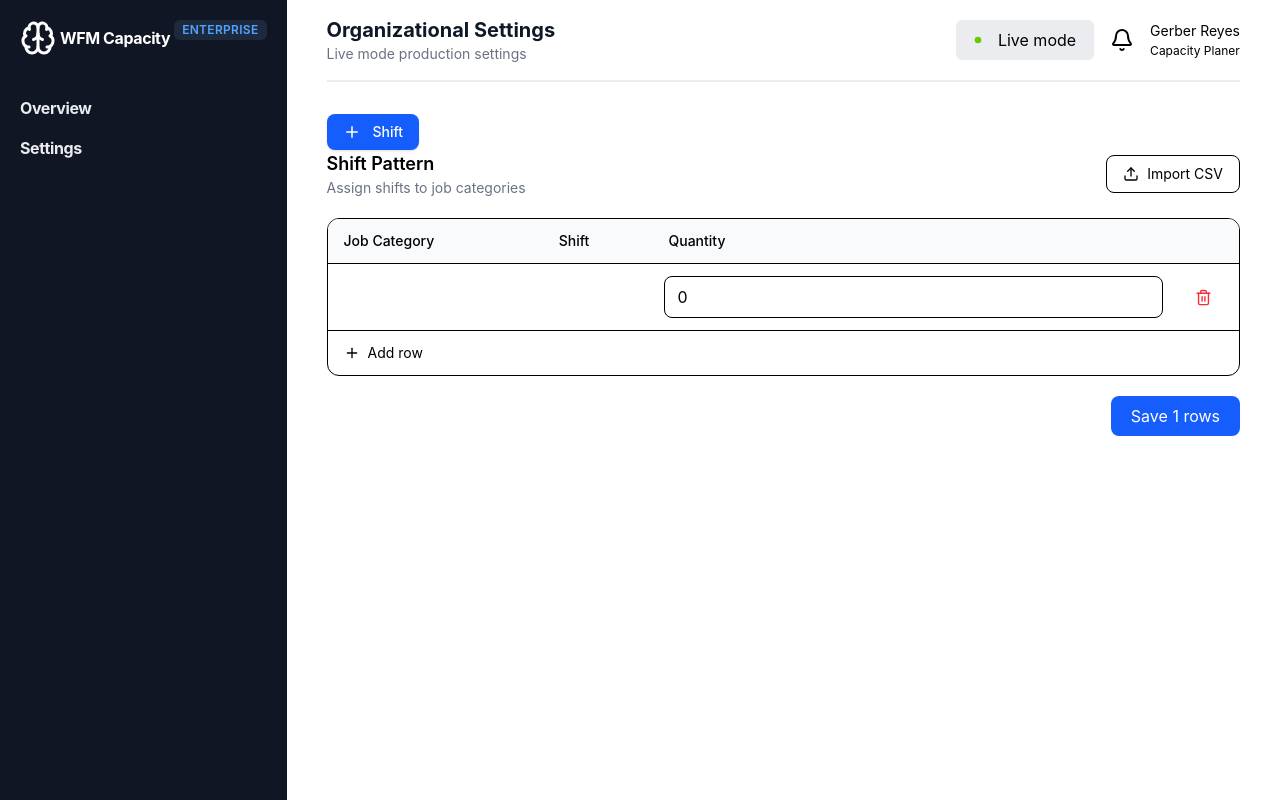
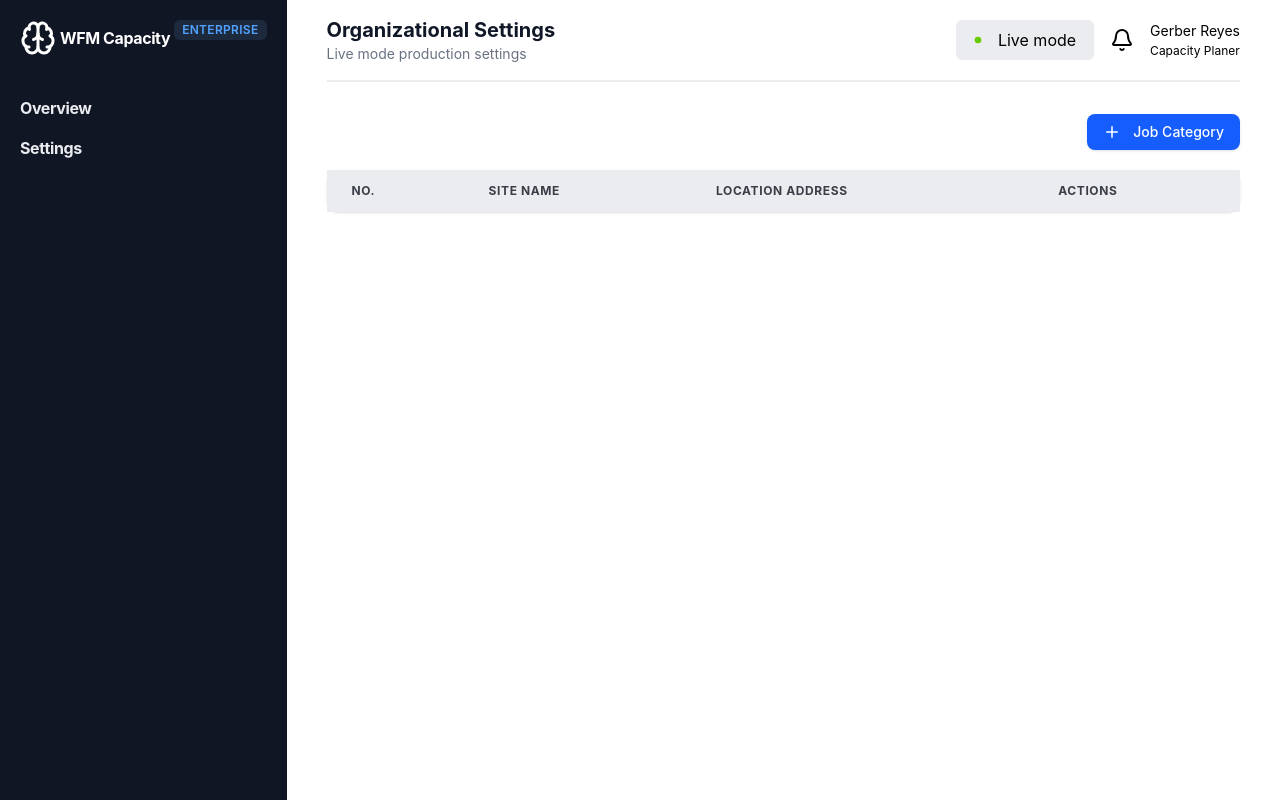
Before and after one commit to gerberequena/WFMUI, a React (Vite) app: page /settings/job-category in a window 1280 px wide. Built offline with nearby package versions, Linux system fonts and the light colour scheme.

Commit message:
Add desing for forms and modal

```diff
--- a/src/features/country/CountryForm.jsx
+++ b/src/features/country/CountryForm.jsx
@@ -44,7 +44,7 @@ export default function CountryForm() {
 				onChange={(e) => setCountrySKU(e.target.value)}
 			/>
 
-			<button className="highlighted-btn self-center" disabled={isCreating}>
+			<button className="highlighted-btn  w-full" disabled={isCreating}>
 				Create
 			</button>
 		</form>
--- a/src/features/job_category/JobCategory.jsx
+++ b/src/features/job_category/JobCategory.jsx
@@ -2,34 +2,36 @@ import React, { useState } from "react";
 import JobCategoryForm from "./JobCategoryForm";
 import { Plus } from "lucide-react";
 import Modal from "../../ui/Modal";
-import ShiftPatternForm from "./ShiftPatternForm";
+import JobCategoryTable from "./jobCategoryTable";
 
 export default function JobCategory() {
 	const [showForm, setShowForm] = useState(false);
 
 	function handleShowForm() {
-		setShowForm((prev) => setShowForm(!prev));
+		setShowForm(true);
+	}
+
+	function handleCloseForm() {
+		setShowForm(false);
 	}
 	return (
-		<div>
+		<div className="flex flex-col gap-5">
 			{/* Create a table to visualze and creates  */}
+			<div className="flex justify-end">
 				<button
 					onClick={handleShowForm}
 					className="px-4 py-2 text-sm font-medium text-white bg-blue-600 rounded-lg shadow-sm hover:bg-blue-700 focus:outline-none focus:ring-2 focus:ring-blue-500 focus:ring-offset-2 transition-all active:scale-[0.98]  flex gap-3 items-center"
 				>
 					<Plus size={18} />
-				<span>Shift</span>
+					<span>Job Category </span>
 				</button>
+			</div>
 
-			<Modal
-				open={showForm}
-				onClose={handleShowForm}
-				title="Create A New Job Category"
-			>
+			<Modal open={showForm} onClose={handleCloseForm} title="Create Job Category">
 				<JobCategoryForm />
 			</Modal>
 
-			<ShiftPatternForm />
+			<JobCategoryTable />
 		</div>
 	);
 }
--- a/src/features/job_category/JobCategoryForm.jsx
+++ b/src/features/job_category/JobCategoryForm.jsx
@@ -67,7 +67,7 @@ export default function JobCategoryForm() {
 				type="number"
 			/>
 
-			<button>ADD JOB</button>
+			<button className="highlighted-btn  w-full ">Create</button>
 		</form>
 	);
 }
--- a/src/features/job_category/JobCategoryTable.jsx
+++ b/src/features/job_category/JobCategoryTable.jsx
@@ -1,9 +1,19 @@
 import React from "react";
 
-export default function jobCategoryTable() {
-	return <div>
-        {/* showe all the job category tables ifno */}
+export default function JobCategoryTable() {
+	return (
+		<table className="custom-table">
+			{/* showe all the job category tables ifno */}
+			<thead>
+				<tr>
+					<th>No.</th>
+					<th>Site Name</th>
+					<th>Location Address</th>
+					<th>Actions</th>
+				</tr>
+			</thead>
 
-        {/* Provide action items to review the shift patterns and add all to the job category */}
-    </div>;
+			{/* Provide action items to review the shift patterns and add all to the job category */}
+		</table>
+	);
 }
--- a/src/features/job_category/ShiftPatternForm.jsx
+++ b/src/features/job_category/ShiftPatternForm.jsx
@@ -1,153 +1,5 @@
-import { Plus, Trash2, Upload } from "lucide-react";
-import React, { useState } from "react";
+import React from "react";
 
 export default function ShiftPatternForm() {
-	const emptyRow = {
-		job_category: "",
-		shift: "",
-		shift_quantity: 0,
-	};
-
-	const [rows, setRows] = useState([{ ...emptyRow }]);
-
-	function handleChange(index, field, value) {
-		setRows((rows) =>
-			rows.map((row, rowIndex) =>
-				rowIndex === index
-					? {
-							...row,
-							[field]: value,
-						}
-					: row,
-			),
-		);
-	}
-
-	function handleAddRow() {
-		setRows((rows) => [...rows, { ...emptyRow }]);
-	}
-
-	function handleDeleteRow(index) {
-		setRows((rows) => rows.filter((_, rowIndex) => rowIndex !== index));
-	}
-
-	function handleSubmit(e) {
-		e.preventDefault();
-
-		console.log(rows);
-	}
-
-	return (
-		<form onSubmit={handleSubmit} className="flex flex-col gap-5">
-			<div className="flex justify-between items-center">
-				<div>
-					<h2 className="text-lg font-semibold">Shift Pattern</h2>
-
-					<p className="text-sm text-gray-500">Assign shifts to job categories</p>
-				</div>
-
-				<button
-					type="button"
-					className="flex items-center gap-2 border rounded-lg px-4 py-2 text-sm"
-				>
-					<Upload size={16} />
-					Import CSV
-				</button>
-			</div>
-
-			<div className="border rounded-xl overflow-hidden">
-				<table className="w-full">
-					<thead className="bg-gray-50 border-b">
-						<tr>
-							<th className="text-left px-4 py-3 text-sm font-medium">Job Category</th>
-
-							<th className="text-left px-4 py-3 text-sm font-medium">Shift</th>
-
-							<th className="text-left px-4 py-3 text-sm font-medium">Quantity</th>
-
-							<th className="w-16"></th>
-						</tr>
-					</thead>
-
-					<tbody>
-						{rows.map((row, index) => (
-							<tr key={index} className="border-b last:border-b-0">
-								<td className="p-3">
-									{/* <select
-										value={row.job_category}
-										onChange={(e) => handleChange(index, "job_category", e.target.value)}
-										className="w-full border rounded-lg px-3 py-2"
-									>
-										<option value="">Select category</option>
-
-										{jobCategoryData.map((category) => (
-											<option key={category.id} value={category.id}>
-												{category.job_category_name}
-											</option>
-										))}
-									</select> */}
-								</td>
-
-								<td className="p-3">
-									{/* <select
-										value={row.shift}
-										onChange={(e) => handleChange(index, "shift", e.target.value)}
-										className="w-full border rounded-lg px-3 py-2"
-									>
-										<option value="">Select shift</option>
-
-										{shiftData.map((shift) => (
-											<option key={shift.id} value={shift.id}>
-												{shift.shift_name}
-											</option>
-										))}
-									</select> */}
-								</td>
-
-								<td className="p-3">
-									<input
-										type="number"
-										min="1"
-										value={row.shift_quantity}
-										onChange={(e) =>
-											handleChange(index, "shift_quantity", Number(e.target.value))
-										}
-										className="w-full border rounded-lg px-3 py-2"
-									/>
-								</td>
-
-								<td className="p-3">
-									<button
-										type="button"
-										onClick={() => handleDeleteRow(index)}
-										className="p-2 hover:bg-red-50 rounded-lg text-red-500"
-									>
-										<Trash2 size={17} />
-									</button>
-								</td>
-							</tr>
-						))}
-					</tbody>
-				</table>
-
-				<button
-					type="button"
-					onClick={handleAddRow}
-					className="flex items-center gap-2 px-4 py-3 text-sm hover:bg-gray-50 w-full border-t"
-				>
-					<Plus size={16} />
-					Add row
-				</button>
-			</div>
-
-			<div className="flex justify-end">
-				<button
-					type="submit"
-					className="bg-blue-600 text-white px-5 py-2 rounded-lg hover:bg-blue-700"
-				>
-					Save {rows.length} rows
-				</button>
-			</div>
-		</form>
-	);
+	return <div>ShiftPatternForm</div>;
 }
--- a/src/features/location/LocationForm.jsx
+++ b/src/features/location/LocationForm.jsx
@@ -45,11 +45,9 @@ export default function CountryForm() {
 
 	return (
 		<form onSubmit={handleSubmit} className="custom-form">
-			<div>
 			<label>Country ID</label>
 			<input disabled value={countryID} type="" />
-			</div>
-			<div>
+
 			<label>Location Name</label>
 			<input
 				disabled={isCreatingLocation}
@@ -58,8 +56,7 @@ export default function CountryForm() {
 				placeholder="Example: World Financial Center"
 				onChange={(e) => setLocationName(e.target.value)}
 			/>
-			</div>
-			<div>
+
 			<label>Location Address</label>
 			<input
 				disabled={isCreatingLocation}
@@ -68,8 +65,7 @@ export default function CountryForm() {
 				placeholder="Example: Diagonal 6 Z10"
 				onChange={(e) => setLocationAddress(e.target.value)}
 			/>
-			</div>
-			<div>
+
 			<label>Location State</label>
 			<input
 				disabled={isCreatingLocation}
@@ -78,8 +74,7 @@ export default function CountryForm() {
 				placeholder="Example: Guatemala"
 				onChange={(e) => setLocationState(e.target.value)}
 			/>
-			</div>
-			<div>
+
 			<label>Location City</label>
 			<input
 				disabled={isCreatingLocation}
@@ -88,9 +83,10 @@ export default function CountryForm() {
 				placeholder="Example: Guatemala"
 				onChange={(e) => setLocationCity(e.target.value)}
 			/>
-			</div>
 
-			<button disabled={isCreatingLocation}>Create</button>
+			<button className="highlighted-btn" disabled={isCreatingLocation}>
+				Create
+			</button>
 		</form>
 	);
 }
--- a/src/features/shift/ShiftForm.jsx
+++ b/src/features/shift/ShiftForm.jsx
@@ -33,7 +33,6 @@ export default function ShiftForm() {
 
 	return (
 		<form className="custom-form" onSubmit={handleSubmit}>
-			<div>
 			<label>Shift Name</label>
 			<input
 				value={shiftName}
@@ -41,8 +40,7 @@ export default function ShiftForm() {
 				disabled={isCreatingShift}
 				type="text"
 			/>
-			</div>
-			<div>
+
 			<label>Shift Length Hrs</label>
 			<input
 				value={shiftLength}
@@ -50,8 +48,7 @@ export default function ShiftForm() {
 				disabled={isCreatingShift}
 				type="text"
 			/>
-			</div>
-			<div>
+
 			<label>Paid Hrs</label>
 			<input
 				value={paidHrs}
@@ -59,8 +56,7 @@ export default function ShiftForm() {
 				disabled={isCreatingShift}
 				type="text"
 			/>
-			</div>
-			<div>
+
 			<label>Productive Hrs</label>
 			<input
 				value={productiveHrs}
@@ -68,9 +64,8 @@ export default function ShiftForm() {
 				disabled={isCreatingShift}
 				type="text"
 			/>
-			</div>
 
-			<button className="highlighted-btn self-center">Add Shift</button>
+			<button className="highlighted-btn w-full self-center">Add Shift</button>
 		</form>
 	);
 }
--- a/src/features/shift/ShiftManagement.jsx
+++ b/src/features/shift/ShiftManagement.jsx
@@ -28,7 +28,7 @@ export default function ShiftManagement() {
 			</div>
 			<div className="flex w-full justify-between">
 				<ShiftTable />
-				<Modal onClose={handleShowForm} open={showForm} title="Create Shift Form">
+				<Modal onClose={handleShowForm} open={showForm} title="Create Shift">
 					<ShiftForm />
 				</Modal>
 			</div>
--- a/src/index.css
+++ b/src/index.css
@@ -20,7 +20,7 @@ body,
 }
 
 .highlighted-btn {
-	@apply w-fit shrink-0 whitespace-nowrap rounded-2xl border border-brand-thirly bg-blue-600 text-brand-thirly px-4 py-2  hover:bg-blue-700 hover:text-brand-thirly cursor-pointer;
+	@apply shrink-0 whitespace-nowrap rounded-2xl border border-brand-thirly bg-blue-600 text-brand-thirly px-4 py-2  hover:bg-blue-700 hover:text-brand-thirly cursor-pointer;
 }
 
 /* --- ESTILOS GENERALIZADOS PARA LA TABLA --- */
@@ -51,16 +51,19 @@ body,
 
 /* --- ESTILOS GENERALIZADOS PARA EL FORMULARIO --- */
 .custom-form {
-	@apply flex flex-col gap-4 p-6 bg-white rounded-xl border border-brand-thirly shadow-sm max-w-md;
+	@apply flex flex-col gap-4 p-6 bg-white rounded-xl border border-brand-thirly shadow-sm w-full;
 }
 
 .custom-form label {
 	@apply flex flex-col gap-1.5 text-sm font-medium text-brand-secondary;
 }
 
-/* Estilo unificado para inputs, selects y textareas dentro del form */
 .custom-form input,
 .custom-form select,
 .custom-form textarea {
-	@apply px-3.5 py-2 rounded-lg border border-brand-fourthly text-brand-secondary bg-white outline-none focus:border-brand-primary focus:ring-2 focus:ring-brand-primary/20 transition-all text-sm;
+	@apply w-full px-3.5 py-2 rounded-lg border border-brand-fourthly
+  text-brand-secondary bg-white outline-none
+  focus:border-brand-primary
+  focus:ring-2 focus:ring-brand-primary/20
+  transition-all text-sm;
 }
--- a/src/ui/Modal.jsx
+++ b/src/ui/Modal.jsx
@@ -1,4 +1,5 @@
 import { Dialog, DialogContent, DialogTitle } from "@mui/material";
+import { X } from "lucide-react";
 import React from "react";
 
 export default function Modal({
@@ -6,13 +7,24 @@ export default function Modal({
 	onClose,
 	title,
 	children,
-	maxWidth = "sm",
+	maxWidth = "xs",
 }) {
 	return (
 		<Dialog open={open} onClose={onClose} fullWidth maxWidth={maxWidth} title="">
-			{title && <DialogTitle>{title}</DialogTitle>}
-
-			<DialogContent sx={{ display: "flex", justifyContent: "center" }}>
+			<div className="flex justify-between">
+				{title && <DialogTitle>{title}</DialogTitle>}
+				<button className="mr-3 hover:cursor-pointer" onClick={onClose}>
+					<X color="#666" />
+				</button>
+			</div>
+			<DialogContent
+				sx={{
+					display: "flex",
+					justifyContent: "center",
+					padding: "10px",
+					width: "100%",
+				}}
+			>
 				{children}
 			</DialogContent>
 		</Dialog>
```
Lines whose indentation alone changed are shown as unchanged.
